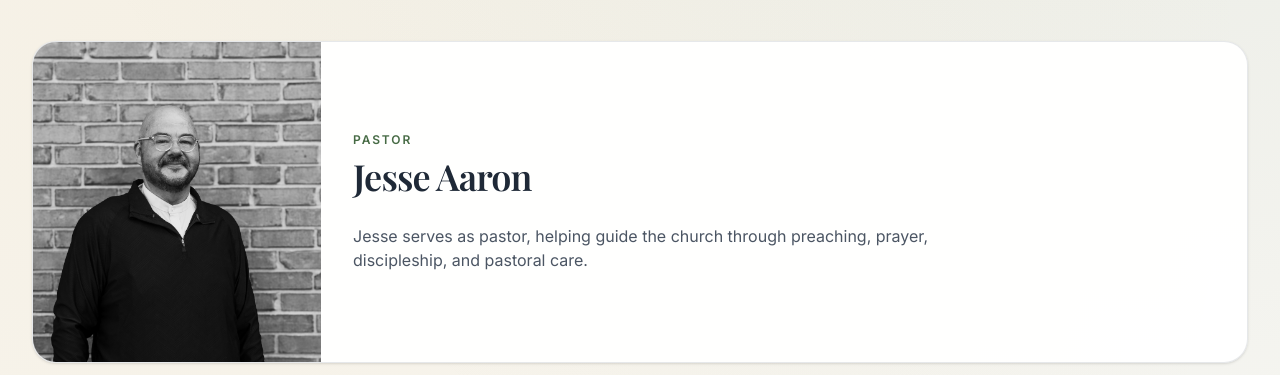
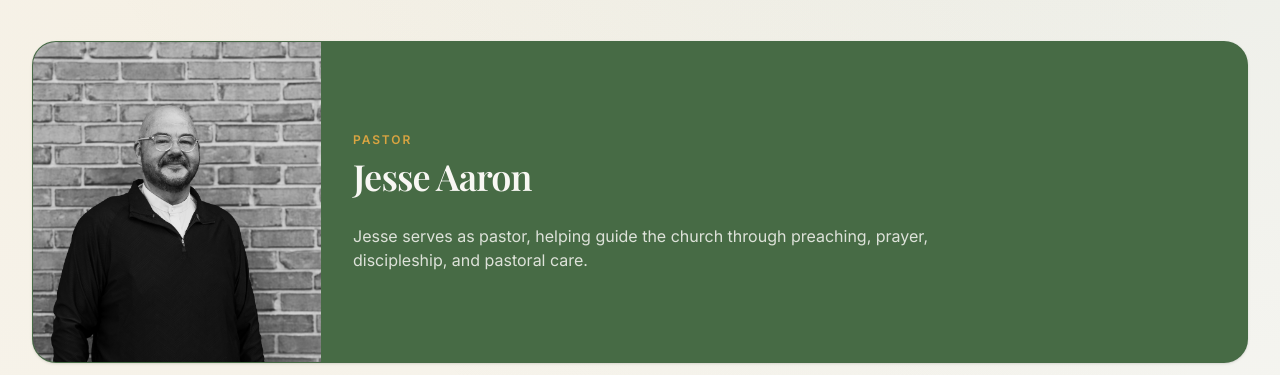
Before and after one commit to dm0808/cedarvillenaz-site, a Next.js app in the folder cedarville-church-site/: page /about in a window 1280 px wide. Shown: the part 577-952 px from the top of the page. Built offline with nearby package versions, Linux system fonts and the light colour scheme.

Commit message:
Recolor leadership team cards

```diff
--- a/cedarville-church-site/app/about/page.tsx
+++ b/cedarville-church-site/app/about/page.tsx
@@ -91,7 +91,7 @@ export default function AboutPage() {
         <div className="mt-12 space-y-8">
           {leadershipTeam.map((member, index) => (
             <MotionReveal key={`${member.slot}-${index}`} transition={{ delay: index * 0.05 }}>
-              <Card className="group overflow-hidden border-border/60 bg-card/95 transition-shadow duration-300 hover:shadow-xl">
+              <Card className="group overflow-hidden border-secondary/35 bg-secondary text-secondary-foreground transition-shadow duration-300 hover:shadow-xl">
                 <div className="grid gap-0 md:grid-cols-[minmax(0,18rem)_1fr]">
                   {"image" in member ? (
                     <div className="relative aspect-[4/3] overflow-hidden md:h-full md:min-h-[20rem] md:aspect-auto">
@@ -103,12 +103,12 @@ export default function AboutPage() {
                       />
                     </div>
                   ) : (
-                    <div className="flex aspect-[4/3] items-center justify-center bg-[linear-gradient(145deg,rgba(14,36,51,0.10),rgba(71,107,69,0.10),rgba(116,132,143,0.16))] px-6 text-center md:h-full md:min-h-[20rem] md:aspect-auto">
+                    <div className="flex aspect-[4/3] items-center justify-center bg-[linear-gradient(145deg,rgba(248,247,243,0.10),rgba(217,164,65,0.16),rgba(14,36,51,0.18))] px-6 text-center md:h-full md:min-h-[20rem] md:aspect-auto">
                       <div>
-                        <p className="text-xs font-semibold uppercase tracking-[0.18em] text-secondary">
+                        <p className="text-xs font-semibold uppercase tracking-[0.18em] text-accent">
                           Photo Space
                         </p>
-                        <p className="mt-2 text-sm text-muted-foreground">
+                        <p className="mt-2 text-sm text-secondary-foreground/80">
                           Add a portrait or ministry photo here
                         </p>
                       </div>
@@ -117,13 +117,13 @@ export default function AboutPage() {
 
                   <div className="flex flex-col justify-center">
                     <CardHeader className="pb-3 md:px-8 md:pt-8">
-                      <p className="text-xs font-semibold uppercase tracking-[0.16em] text-secondary">
+                      <p className="text-xs font-semibold uppercase tracking-[0.16em] text-accent">
                         {member.slot}
                       </p>
-                      <CardTitle className="font-heading text-3xl md:text-4xl">{member.name}</CardTitle>
+                      <CardTitle className="font-heading text-3xl text-secondary-foreground md:text-4xl">{member.name}</CardTitle>
                     </CardHeader>
                     <CardContent className="md:px-8 md:pb-8">
-                      <CardDescription className="mt-4 max-w-2xl text-base">
+                      <CardDescription className="mt-4 max-w-2xl text-base text-secondary-foreground/85">
                         {member.summary}
                       </CardDescription>
                     </CardContent>
```
